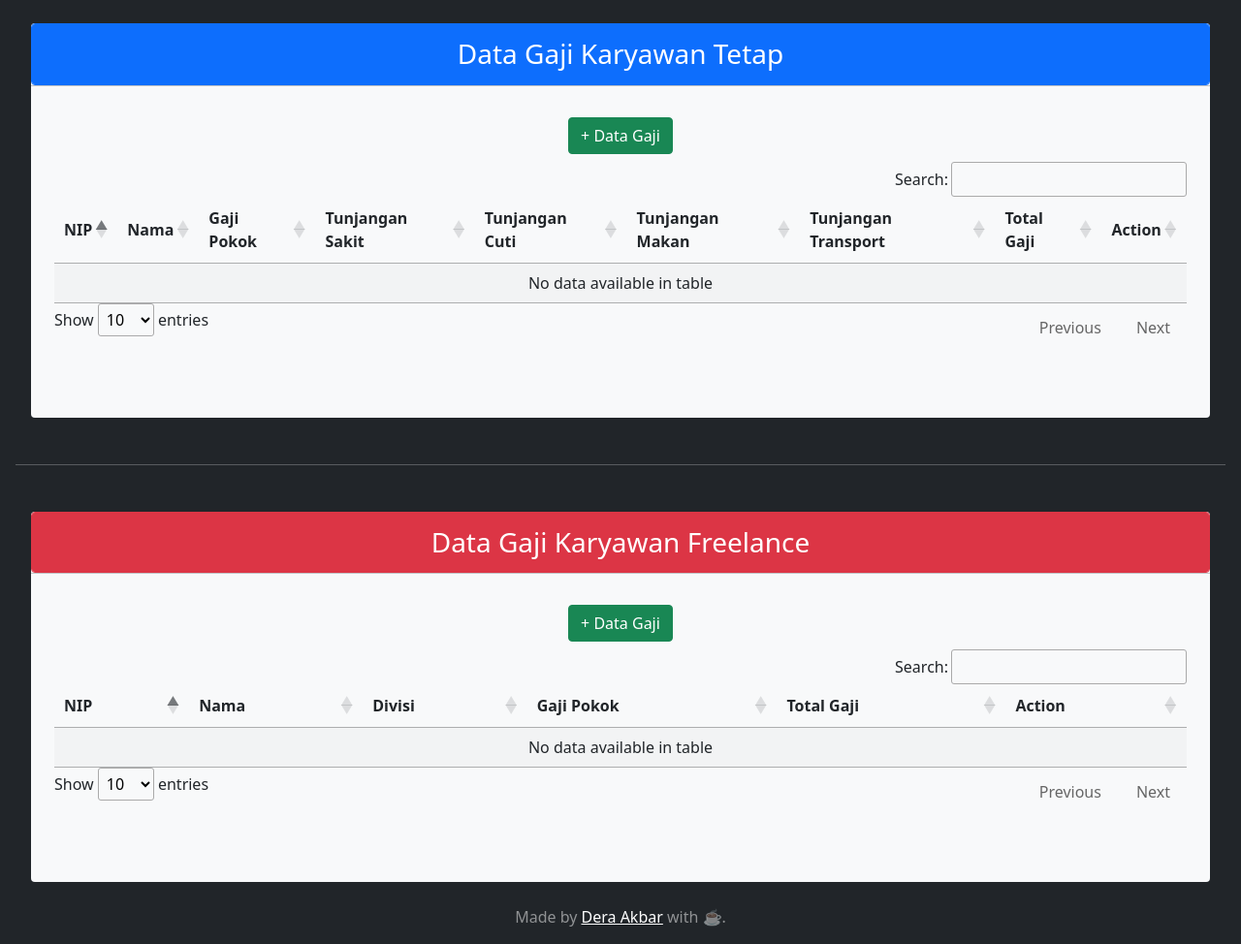
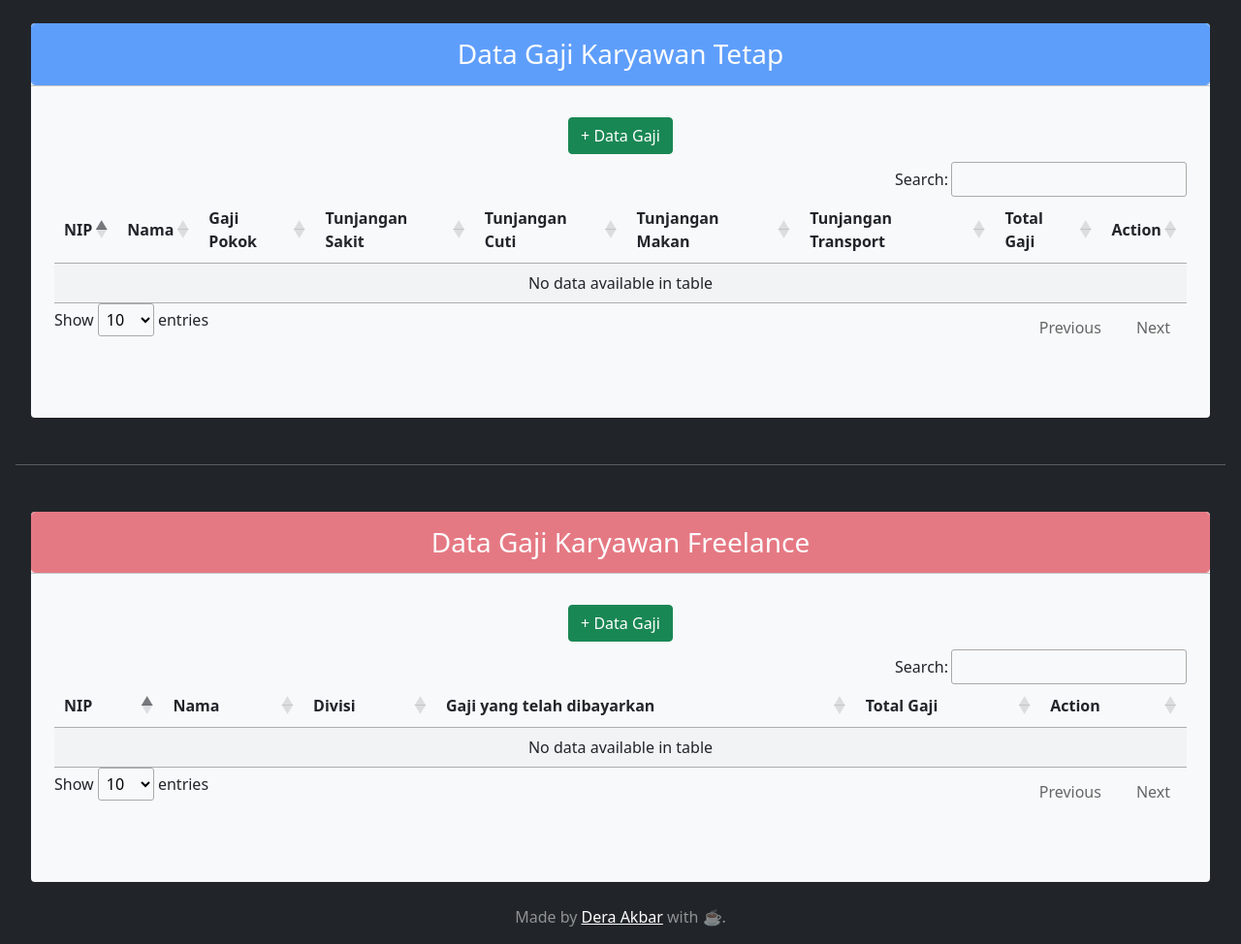
Before and after one commit to deraakubaru/sagarapayroll, a Django app: template templates/base.html in a window 1280 px wide. Shown: the part 86-1060 px from the top of the page at 97% size. Run offline with Django 4.2, Linux system fonts and the light colour scheme; the template is opened without the code that fills it, so the values that code supplies are empty; some libraries are stand-ins or nearby versions.

Commit message:
finishing (?)

```diff
--- a/Penggajian/settings.py
+++ b/Penggajian/settings.py
@@ -25,7 +25,7 @@ SECRET_KEY = 'django-insecure-8e)m464qy+pw!-@-%7(@3gepb$o40uxj)8iu&#ro@e=cuq$o)m
 # SECURITY WARNING: don't run with debug turned on in production!
 DEBUG = True
 
-ALLOWED_HOSTS = ["*"]
+ALLOWED_HOSTS = [".vercel.app"]
 
 AUTH_USER_MODEL = 'gaji_app.User'
 
--- a/Penggajian/wsgi.py
+++ b/Penggajian/wsgi.py
@@ -14,3 +14,5 @@ from django.core.wsgi import get_wsgi_application
 os.environ.setdefault('DJANGO_SETTINGS_MODULE', 'Penggajian.settings')
 
 application = get_wsgi_application()
+
+app = application
--- a/templates/base.html
+++ b/templates/base.html
@@ -119,7 +119,7 @@
               <!-- Gaji Karyawan Tetap -->
               <div class="mb-5 p-0">
                 <div class="col-md-12 p-0 text-start text-dark">
-                  <a href="#" class="btn btn-primary form-control">
+                  <a href="#" class="btn btn-primary form-control disabled">
                     <div class="row">
                       <div class="col">
                         <h3 class="my-2">Data Gaji Karyawan Tetap</h3>
@@ -256,7 +256,7 @@
               <!-- Gaji Karyawan Freelance -->
               <div class="mb-5 p-0">
                 <div class="col-md-12 p-0 text-start text-dark">
-                  <a href="#" class="btn btn-danger form-control">
+                  <a href="#" class="btn btn-danger form-control disabled">
                     <div class="row">
                       <div class="col">
                         <h3 class="my-2">Data Gaji Karyawan Freelance</h3>
@@ -325,7 +325,7 @@
                         <th>NIP</th>
                         <th>Nama</th>
                         <th>Divisi</th>
-                        <th>Gaji Pokok</th>
+                        <th>Gaji yang telah dibayarkan</th>
                         <th>Total Gaji</th>
                         <th>Action</th>
                       </tr>
```
Also changed, not shown: templates/login.html (+19 -2 lines), vercel.json (added).
